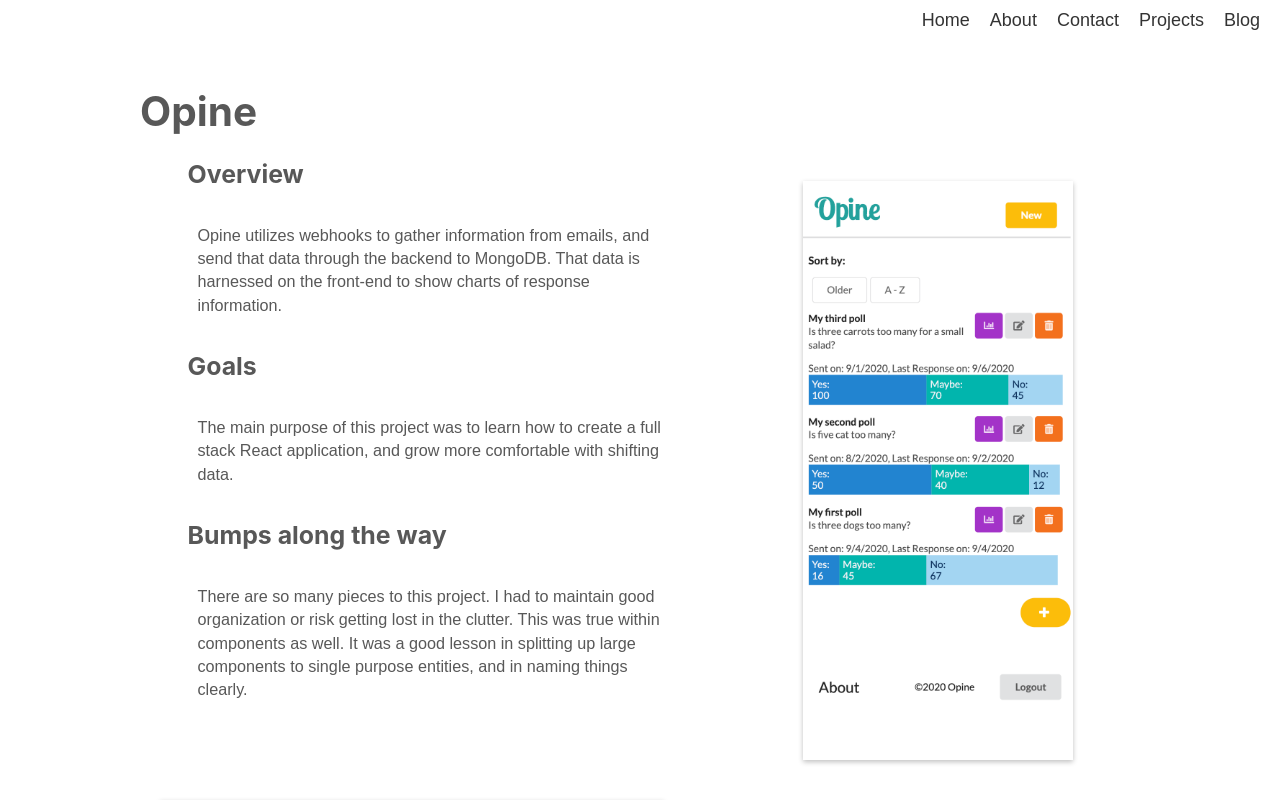
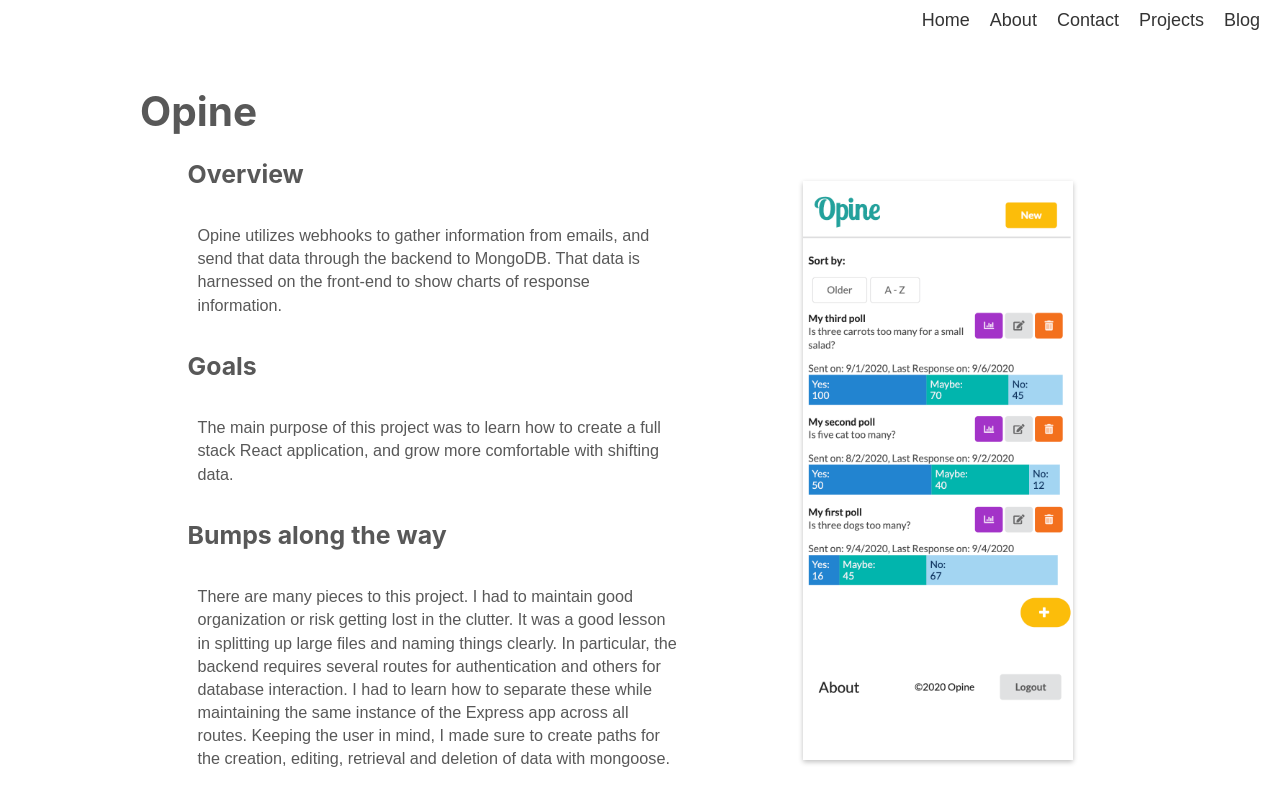
Before and after one commit to rebecca1231/portfolio2, a React (Create React App) app: page /projects/opine in a window 1280 px wide. Built offline with nearby package versions, Linux system fonts and the light colour scheme; no server answers.

Commit message:
edited opine explanation

```diff
--- a/src/Components/Projects/Opine.js
+++ b/src/Components/Projects/Opine.js
@@ -76,11 +76,15 @@ const Opine = () => {
           </p>
           <h3>Bumps along the way</h3>
           <p>
-            There are so many pieces to this project. I had to maintain good
-            organization or risk getting lost in the clutter. This was true
-            within components as well. It was a good lesson in splitting up
-            large components to single purpose entities, and in naming things
-            clearly.
+            There are many pieces to this project. I had to maintain good
+            organization or risk getting lost in the clutter. It was a good
+            lesson in splitting up large files and naming things clearly. In
+            particular, the backend requires several routes for authentication
+            and others for database interaction. I had to learn how to separate
+            these while maintaining the same instance of the Express app across
+            all routes. Keeping the user in mind, I made sure to create paths
+            for the creation, editing, retrieval and deletion of data with
+            mongoose.
           </p>
         </div>
         <img
@@ -89,7 +93,30 @@ const Opine = () => {
           alt="mobile-landing-page"
         />
       </div>
-
+      <div className="flex">
+        <div style={{ margin: "1rem" }}>
+          {" "}
+          <h3>Full Stack Implications</h3>
+          <p>
+            A major challenge in building Opine was linking my Node/Express
+            backend to the user facing frontend. I researched two options,
+            either to completely separate, or build together. For this project,
+            I chose to house the whole thing altogether. (If you would like to
+            see an example of a project I separated, please look at Movie Quiz
+            or Emma’s.)
+            <br />
+            <br />
+            One advantage of housing the whole application in one folder, meant
+            I could start both servers to run concurrently with one script. This
+            makes development more efficient. I was also able to deploy the
+            whole application on heroku (as opposed to Movie Quiz or Emma’s
+            which are deployed separately). It did require some extra script
+            writing to properly implement, but thankfully heroku has excellent
+            documentation.
+          </p>
+        </div>
+        <div style={{ width: "20rem" }}></div>
+      </div>
       <div className="flex">
         <img src={opine4} alt="charts" />
         <div className="distance">
@@ -100,12 +127,12 @@ const Opine = () => {
             and no update to my state. Specifically, the charting pages were a
             challenge because I initially wired them up to fetch only one piece
             of data. Later it occurred to me that it would be nice to be able to
-            shuffle between different polls and compare charts. When I rewrote
-            the data loading aspect, I was getting no errors, but also no data.
-            Some quality time with Redux Dev Tools and a lot of trial and error
-            finally got my charts up and running. This gave me a much deeper
-            understanding of state.
+            shuffle between different polls and compare charts. The rewrite
+            yielded no errors, but also no data. Trial and error finally got my
+            charts up and running. This gave me a much deeper understanding of
+            state.
           </p>
+          <p></p>
         </div>
       </div>
       <h3>At a glance</h3>
```
